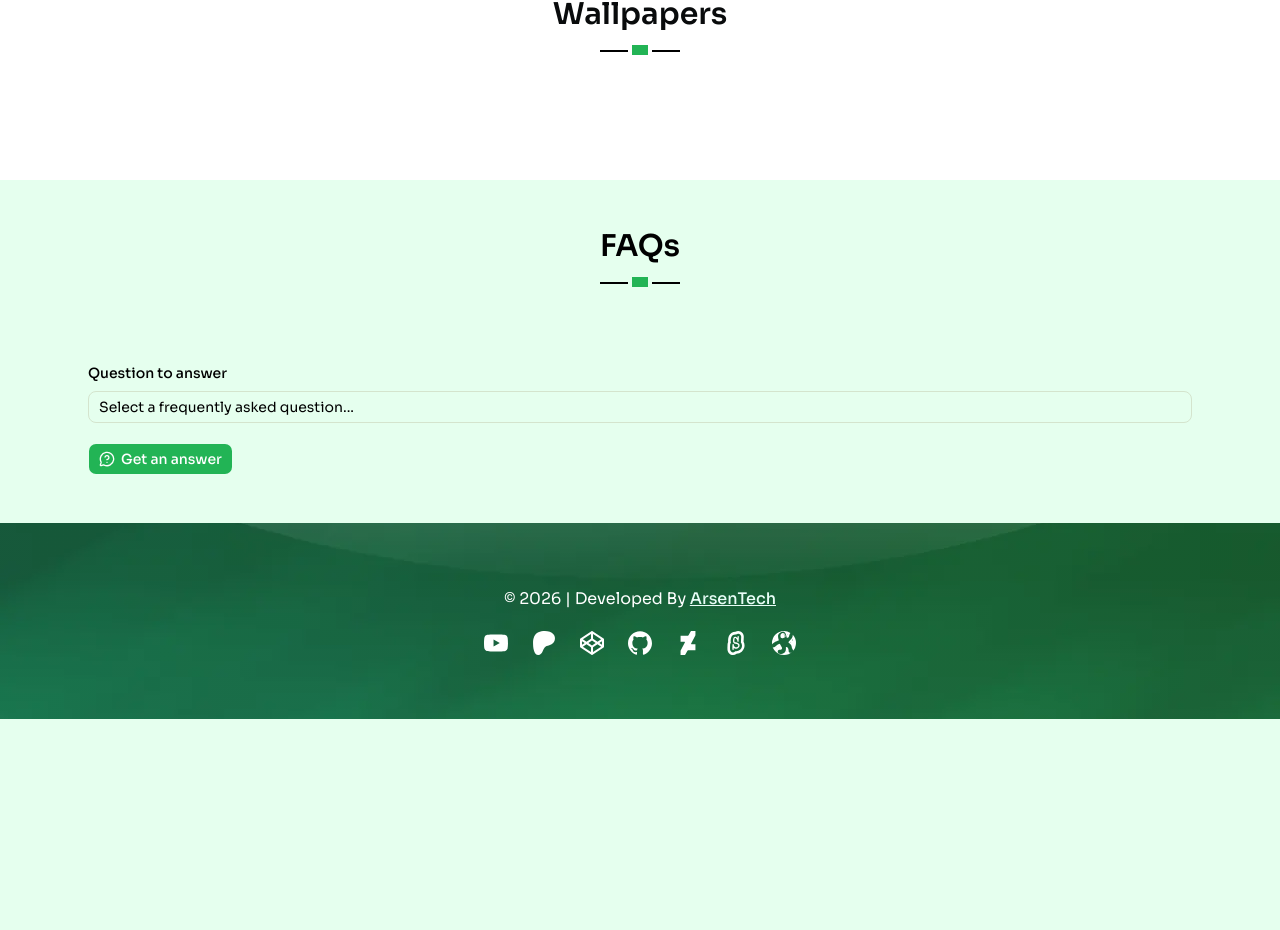
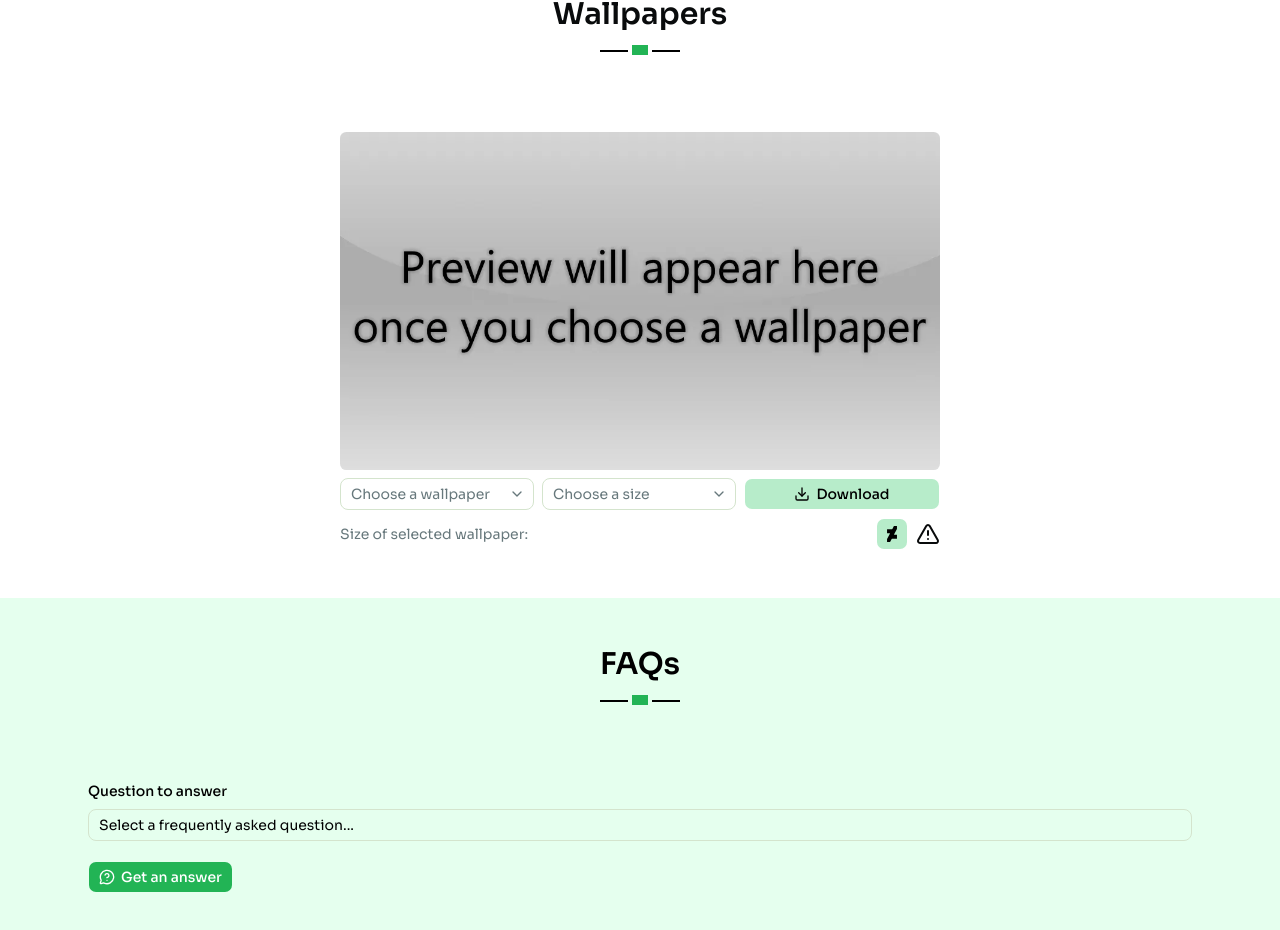
Before and after one commit to ArsenTech/ArsenTech, a Next.js app: page /downloads in a window 1280 px wide. Shown: the part 4008-4938 px from the top of the page. Before the commit the page ends 4727 px from the top, so only its background shows below. Built offline with nearby package versions, Linux system fonts and the light colour scheme.

Commit message:
Finished design of wallpapers section

```diff
--- /dev/null
+++ b/src/components/sections/wallpapers.tsx
@@ -0,0 +1,80 @@
+
+import SiteSection from "@/components/layout/section";
+import SectionTitle from "@/components/section-title";
+import Image from "next/image";
+import { Select, SelectContent, SelectGroup, SelectItem, SelectLabel, SelectSeparator, SelectTrigger, SelectValue } from "../ui/select";
+import { Button } from "../ui/button";
+import { AlertTriangleIcon, Download } from "lucide-react";
+import { SiDeviantart } from "react-icons/si";
+
+// TODO: Make it work
+export default function WallpapersSection(){
+     return (
+          <SiteSection id="wallpapers" className="bg-card text-card-foreground">
+               <SectionTitle surface="card">Wallpapers</SectionTitle>
+               <div className="flex items-center justify-center gap-2 flex-col">
+                    <Image
+                         src="/downloads/blank.webp"
+                         alt="preview"
+                         width={600}
+                         height={300}
+                         className="rounded-md"
+                    />
+                    <div className="flex w-full max-w-150 items-center justify-center gap-2">
+                         <Select>
+                              <SelectTrigger className="flex-1">
+                                   <SelectValue placeholder="Choose a wallpaper"/>
+                              </SelectTrigger>
+                              <SelectContent side="top" align="start">
+                                   <SelectGroup>
+                                        <SelectLabel>Coding Language here</SelectLabel>
+                                        <SelectItem value="w1">Wallpaper 1</SelectItem>
+                                        <SelectItem value="w1">Wallpaper 2</SelectItem>
+                                   </SelectGroup>
+                                   <SelectSeparator/>
+                                   <SelectGroup>
+                                        <SelectLabel>Coding Language here</SelectLabel>
+                                        <SelectItem value="w1">Wallpaper 1</SelectItem>
+                                        <SelectItem value="w1">Wallpaper 2</SelectItem>
+                                   </SelectGroup>
+                              </SelectContent>
+                         </Select>
+                         <Select>
+                              <SelectTrigger className="flex-1">
+                                   <SelectValue placeholder="Choose a size"/>
+                              </SelectTrigger>
+                              <SelectContent side="top" align="start">
+                                   <SelectGroup>
+                                        <SelectLabel>Desktop</SelectLabel>
+                                        <SelectItem value="s1">Size X Size 1</SelectItem>
+                                        <SelectItem value="s1">Size X Size 1</SelectItem>
+                                   </SelectGroup>
+                                   <SelectSeparator/>
+                                   <SelectGroup>
+                                        <SelectLabel>Mobile</SelectLabel>
+                                        <SelectItem value="s1">Size X Size 1</SelectItem>
+                                   </SelectGroup>
+                              </SelectContent>
+                         </Select>
+                         <Button variant="secondary" className="flex-1">
+                              <Download/>
+                              Download
+                         </Button>
+                    </div>
+                    <div className="flex w-full max-w-150 items-center justify-between gap-2 relative group">
+                         <p className="text-sm text-muted-foreground">Size of selected wallpaper:</p>
+                         <div className="flex items-center justify-center gap-2">
+                              <Button variant="secondary" size="icon" title="For More Wallpapers, Visit My DeviantArt Page">
+                                   <SiDeviantart/>
+                              </Button>
+                              <AlertTriangleIcon className="group-hover:text-primary transition-colors"/>
+                         </div>
+                         <div className="p-4 border bg-card text-card-foreground rounded-md rounded-tr-none shadow-sm space-y-2 absolute top-10 z-20 invisible group-hover:visible">
+                              <p className="text-sm">These wallpapers use satire code snippets to highlight best practices in development.</p>
+                              <p className="text-sm">No real company is targeted — the goal is to inspire better software decisions, not provoke drama.</p>
+                         </div>
+                    </div>
+               </div>
+          </SiteSection>
+     )
+}
--- a/src/components/ui/tooltip.tsx
+++ /dev/null
@@ -1,56 +0,0 @@
-"use client"
-
-import * as React from "react"
-import { cn } from "cn"
-import { Tooltip as TooltipPrimitive } from "radix-ui"
-
-function TooltipProvider({
-  delayDuration = 0,
-  ...props
-}: React.ComponentProps<typeof TooltipPrimitive.Provider>) {
-  return (
-    <TooltipPrimitive.Provider
-      data-slot="tooltip-provider"
-      delayDuration={delayDuration}
-      {...props}
-    />
-  )
-}
-
-function Tooltip({
-  ...props
-}: React.ComponentProps<typeof TooltipPrimitive.Root>) {
-  return <TooltipPrimitive.Root data-slot="tooltip" {...props} />
-}
-
-function TooltipTrigger({
-  ...props
-}: React.ComponentProps<typeof TooltipPrimitive.Trigger>) {
-  return <TooltipPrimitive.Trigger data-slot="tooltip-trigger" {...props} />
-}
-
-function TooltipContent({
-  className,
-  sideOffset = 0,
-  children,
-  ...props
-}: React.ComponentProps<typeof TooltipPrimitive.Content>) {
-  return (
-    <TooltipPrimitive.Portal>
-      <TooltipPrimitive.Content
-        data-slot="tooltip-content"
-        sideOffset={sideOffset}
-        className={cn(
-          "z-50 inline-flex w-fit max-w-xs origin-(--radix-tooltip-content-transform-origin) items-center gap-1.5 rounded-md bg-foreground px-3 py-1.5 text-xs text-background has-data-[slot=kbd]:pr-1.5 data-[side=bottom]:slide-in-from-top-2 data-[side=left]:slide-in-from-right-2 data-[side=right]:slide-in-from-left-2 data-[side=top]:slide-in-from-bottom-2 **:data-[slot=kbd]:relative **:data-[slot=kbd]:isolate **:data-[slot=kbd]:z-50 **:data-[slot=kbd]:rounded-sm data-[state=delayed-open]:animate-in data-[state=delayed-open]:fade-in-0 data-[state=delayed-open]:zoom-in-95 data-open:animate-in data-open:fade-in-0 data-open:zoom-in-95 data-closed:animate-out data-closed:fade-out-0 data-closed:zoom-out-95",
-          className
-        )}
-        {...props}
-      >
-        {children}
-        <TooltipPrimitive.Arrow className="z-50 size-2.5 translate-y-[calc(-50%_-_2px)] rotate-45 rounded-[2px] bg-foreground fill-foreground" />
-      </TooltipPrimitive.Content>
-    </TooltipPrimitive.Portal>
-  )
-}
-
-export { Tooltip, TooltipContent, TooltipProvider, TooltipTrigger }
--- a/src/contents/downloads.tsx
+++ b/src/contents/downloads.tsx
@@ -5,11 +5,10 @@ import Link from "next/link";
 import LandingH1 from "@/components/h1-animated-text";
 import AppSection from "@/components/site-section"
 import { Search } from "lucide-react";
-import SiteSection from "@/components/layout/section";
-import SectionTitle from "@/components/section-title";
 import FAQSection from "@/components/sections/faq";
 import { DOWNLOADS_FAQS } from "@/lib/constants/faqs";
 import DownloadsSection from "@/components/sections/downloads";
+import WallpapersSection from "@/components/sections/wallpapers";
 
 export default function DownloadsContent(){
      return (
@@ -21,9 +20,7 @@ export default function DownloadsContent(){
                     </Button>
                </AppSection>
                <DownloadsSection/>
-               <SiteSection id="wallpapers" className="bg-card text-card-foreground">
-                    <SectionTitle surface="card">Wallpapers</SectionTitle>
-               </SiteSection>
+               <WallpapersSection/>
                <FAQSection list={DOWNLOADS_FAQS} surface="background"/>
           </main>
      )
--- a/src/lib/constants/faqs.ts
+++ b/src/lib/constants/faqs.ts
@@ -163,7 +163,7 @@ export const DOWNLOADS_FAQS: IFAQItem[] = [
      },
      {
           question: "I'm the Copyright owner of these (this) file(s) and I Want to Take These (this) File(s) down!",
-          answer: "Please feel free to send a request by going to the contact section. Then We'll look into your request and respond to it as soon as possible :-)"
+          answer: "Please feel free to send a request by going to the contact section and write a message. Then We'll look into your request and respond to it as soon as possible :-)"
      },
      {
           question: "Are the software provided here cracked or modified in any form?",
```
